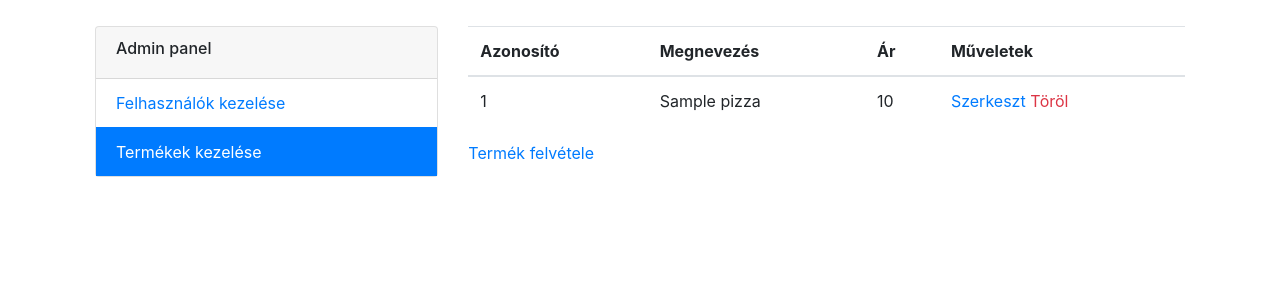
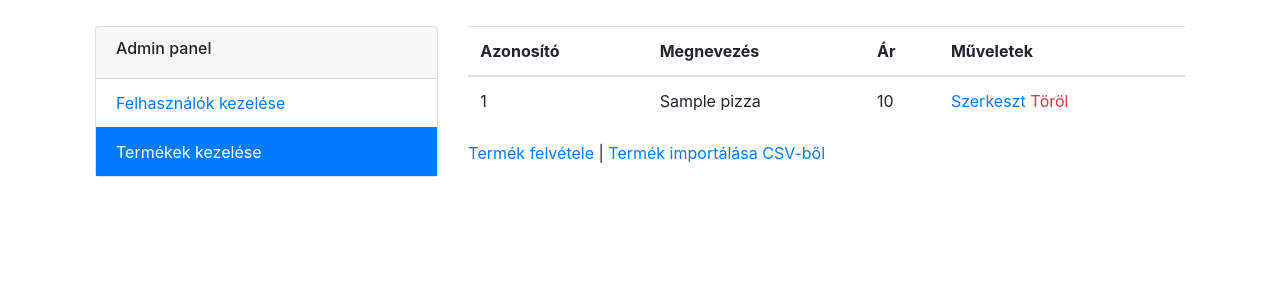
Before and after one commit to vereczkibalint/wp3_beadando, a CodeIgniter app: the page made by application/views/admin/item_manage.php in a window 1280 px wide. Shown: the part 56-356 px from the top of the page. Run offline with CodeIgniter, Linux system fonts and the light colour scheme; tables that the repository leaves empty hold one stand-in row (values such as "Sample post"); the template is opened without the code that fills it: most values are stand-ins (such as "Sample title", 1, 10 or a date in 2020); some libraries are stand-ins or nearby versions.

Commit message:
added CSV import link

```diff
--- a/application/views/admin/item_manage.php
+++ b/application/views/admin/item_manage.php
@@ -24,6 +24,9 @@
                         <th>Műveletek</th>
                     </thead>
                     <tbody>
+                        <?php if(empty($pizzas)) : ?>
+                            <h3 class="text-center">Nincs megjeleníthető termék!</h3>
+                        <?php else: ?>
                         <?php foreach($pizzas as $pizza): ?>
                         <tr>
                             <td><?=$pizza['id']?></td>
@@ -32,10 +35,11 @@
                             <td><a href="<?=base_url('admin/edit_item/'.$pizza['id'])?>">Szerkeszt</a> <a href="<?=base_url('admin/delete_item/'.$pizza['id'])?>" class="text-danger">Töröl</a></td>
                         </tr>
                         <?php endforeach; ?>
+                        <?php endif; ?>
                     </tbody>
                 </table>
             </div>
-            <a href="<?=base_url('admin/add_item')?>">Termék felvétele</a>
+            <a href="<?=base_url('admin/add_item')?>">Termék felvétele</a> | <a href="<?=base_url('admin/import_item')?>">Termék importálása CSV-ből</a>
         </div>
     </div> <!-- .row -->
 </div> <!-- .adminPanelBox -->
```
